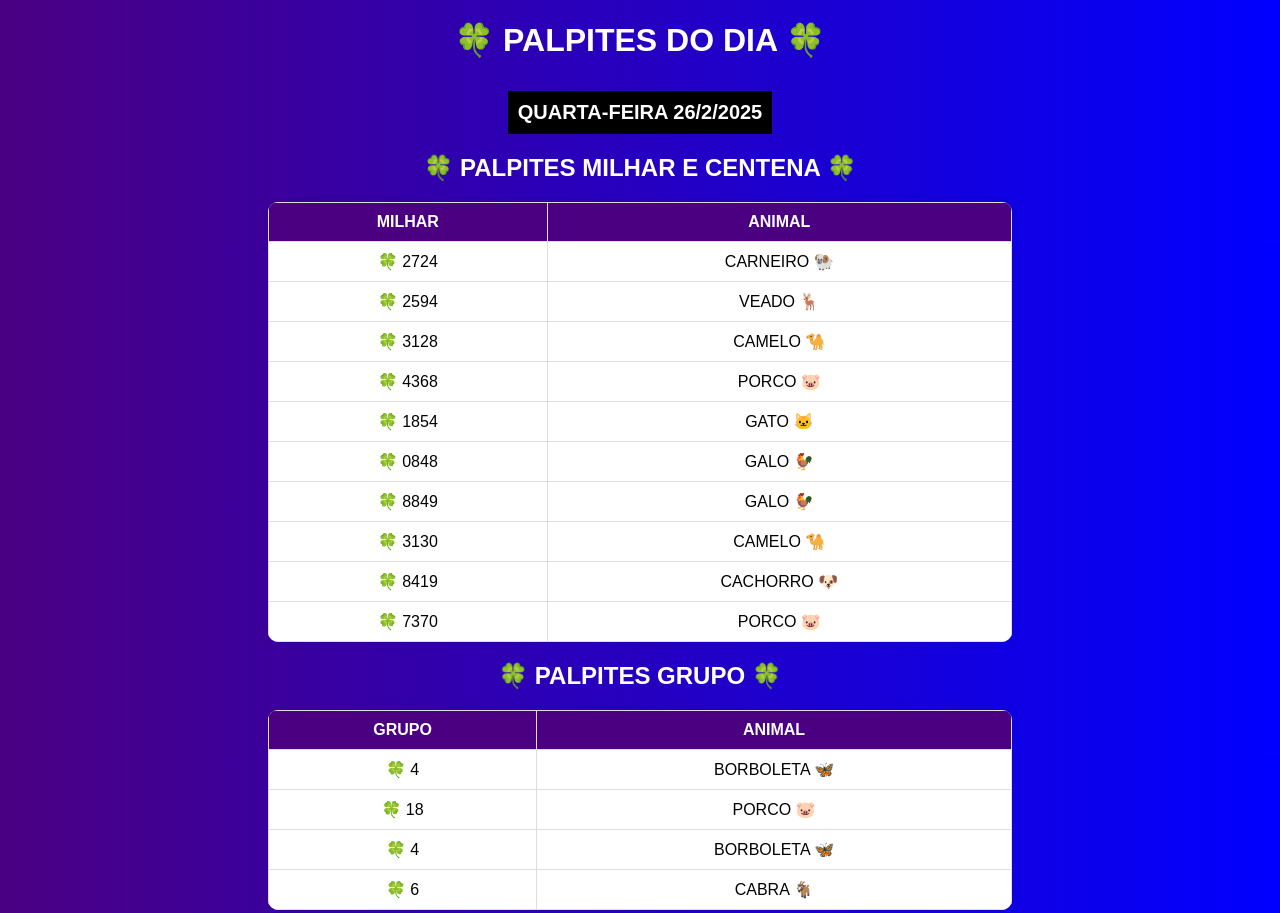
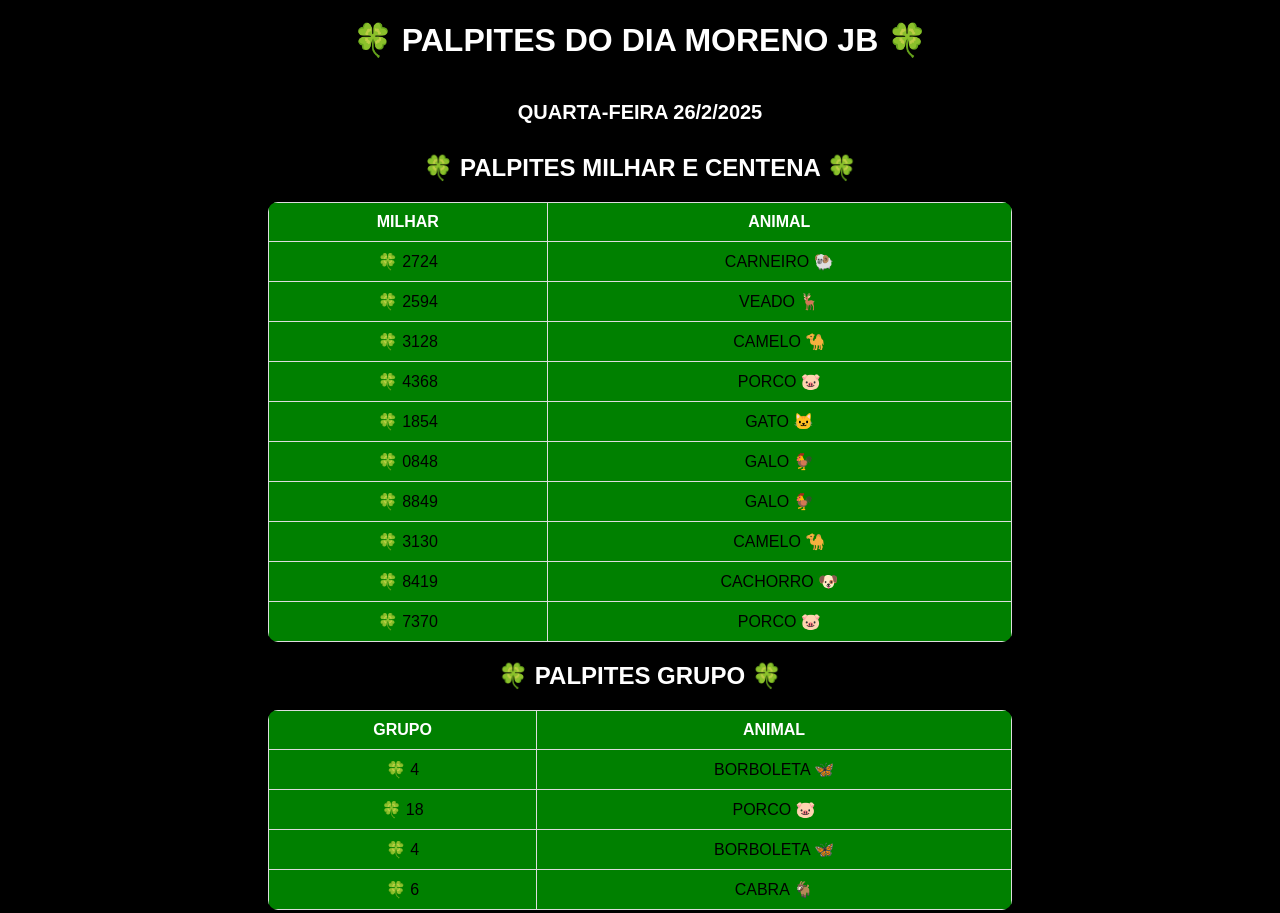
Before and after one commit to morenodasortejb/PALPITES, a plain HTML site: page index.html in a window 1280 px wide. Shown: the top 913 px of the page. Drawn offline with Linux system fonts and the light colour scheme.

Commit message:
Update index.html

```diff
--- a/index.html
+++ b/index.html
@@ -3,12 +3,12 @@
 <head>
     <meta charset="UTF-8">
     <meta name="viewport" content="width=device-width, initial-scale=1.0">
-    <title>🍀 PALPITES DO DIA 🍀</title>
+    <title>PALPITES DO DIA MORENO JB</title>
     <style>
         body {
             font-family: Arial, sans-serif;
             text-align: center;
-            background: linear-gradient(to right, #4b0082, #0000ff);
+            background: black;
             color: white;
             margin: 20px;
         }
@@ -25,7 +25,7 @@
             width: 60%;
             margin: 20px auto;
             border-collapse: collapse;
-            background: white;
+            background: green;
             color: black;
             box-shadow: 0px 0px 10px rgba(0, 0, 0, 0.1);
             border-radius: 10px;
@@ -38,7 +38,7 @@
             text-align: center;
         }
         th {
-            background-color: #4b0082;
+            background-color: green;
             color: white;
         }
         .message {
@@ -69,7 +69,7 @@
             let palpitesMilhar = "";
             for (let i = 0; i < 10; i++) {
                 let milhar = ("0000" + Math.floor(Math.random() * 10000)).slice(-4);
-                let grupo = Math.floor(milhar / 4) % 25; // Estimativa do grupo baseado no número
+                let grupo = Math.floor(milhar / 4) % 25;
                 palpitesMilhar += `<tr><td>🍀 ${milhar}</td><td>${animais[grupo]}</td></tr>`;
             }
             document.getElementById("palpitesMilhar").innerHTML = palpitesMilhar;
@@ -85,7 +85,7 @@
     </script>
 </head>
 <body onload="gerarData(); gerarPalpites()">
-    <h1>🍀 PALPITES DO DIA 🍀</h1>
+    <h1>🍀 PALPITES DO DIA MORENO JB 🍀</h1>
     <div id="data"></div>
 
     <h2>🍀 PALPITES MILHAR E CENTENA 🍀</h2>
```
